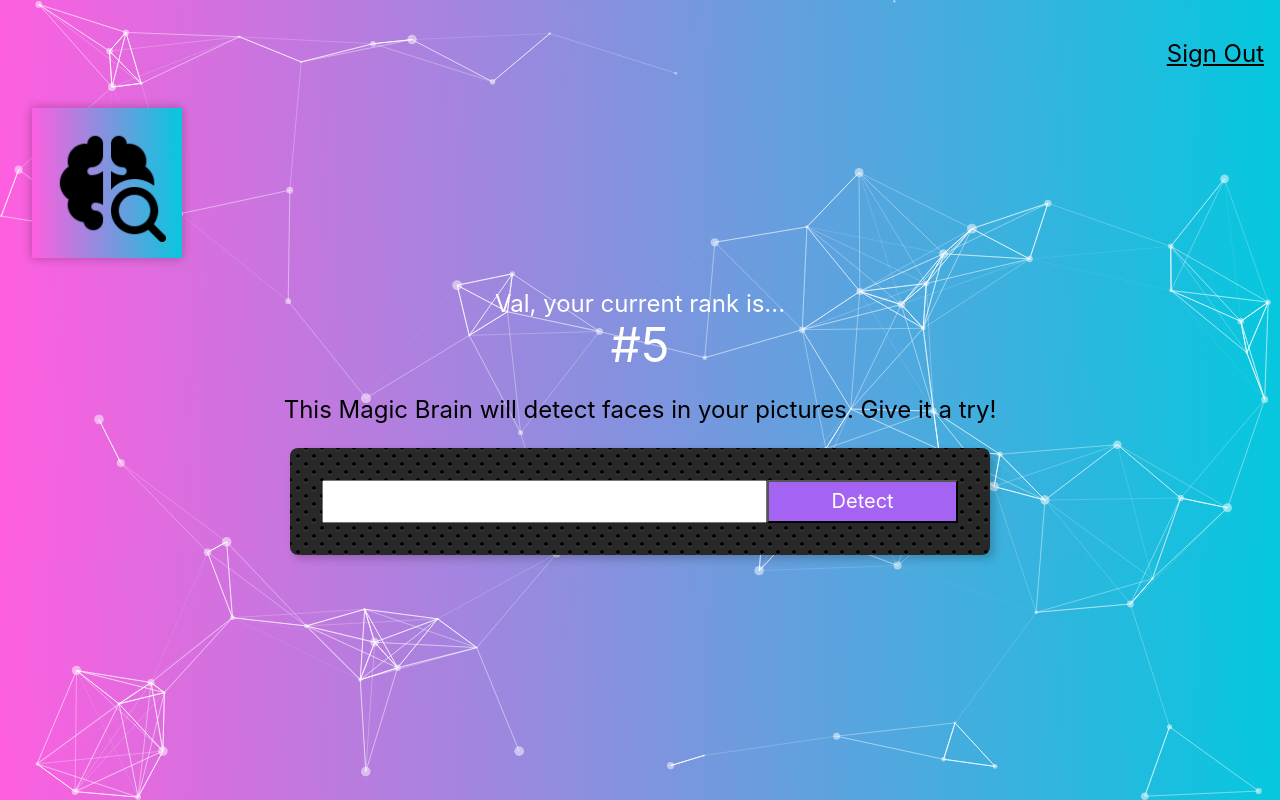
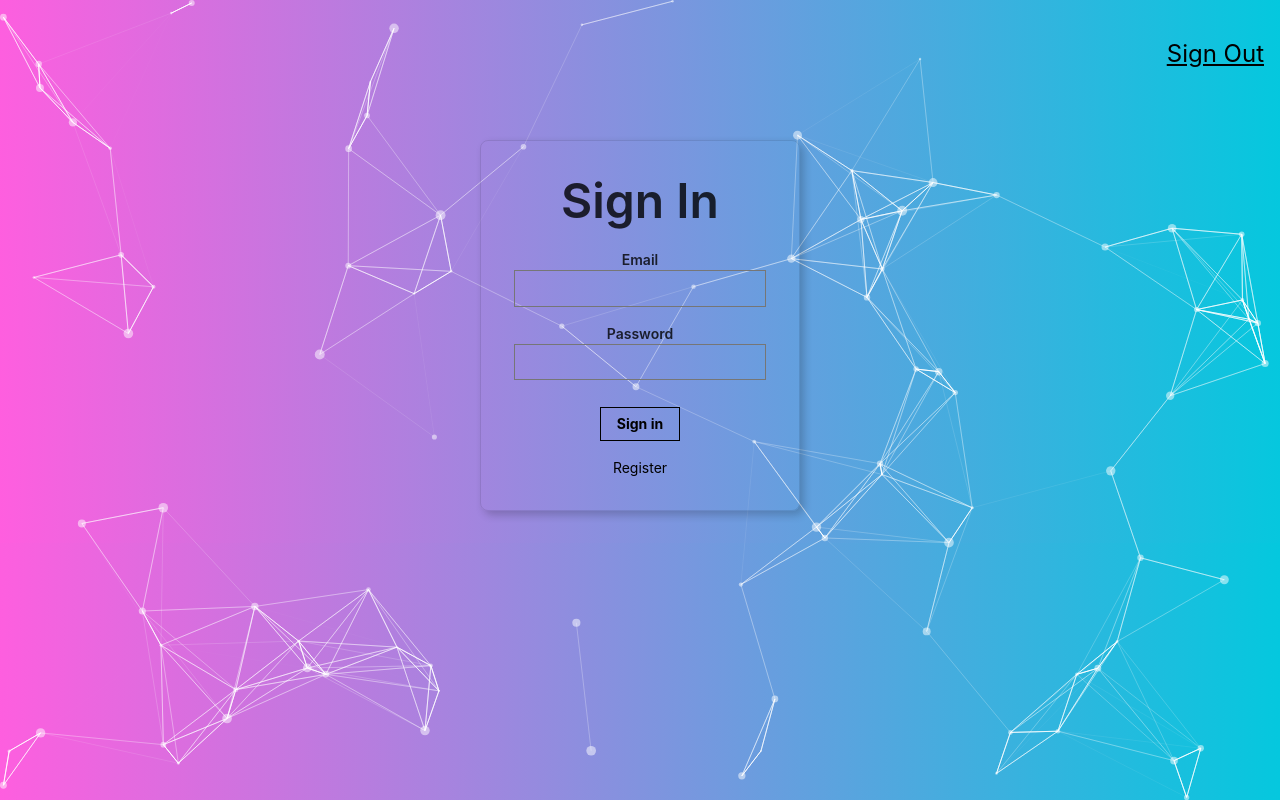
Before and after one commit to valesalh/smart-brain-react, a React (Create React App) app: page / in a window 1280 px wide. Built offline with nearby package versions, Linux system fonts and the light colour scheme.

Commit message:
Added signin component

```diff
--- a/src/App.js
+++ b/src/App.js
@@ -6,6 +6,7 @@
 import Rank from './components/Rank/Rank';
 import ParticlesComponent from './components/Particles/ParticlesComponent';
 import FaceRecognition from './components/FaceRecognition/FaceRecognition';
+import Signin from './components/Signin/Signin';
 
 const makeClarifaiRequest = (imageURL) => {
     // Your PAT (Personal Access Token) can be found in the portal under Authentification
@@ -55,6 +56,8 @@
             input: "",
             imageURL: "",
             box: {},
+            route: "signin",
+
         }
     }
 
@@ -90,11 +93,19 @@
         .catch(err => console.log(err));
     }
 
+    onRouteChange = (route) => {
+        this.setState({route});
+    }
+
     render() {
         return (
             <div className="App">
                 <ParticlesComponent />
-                <Navigation />
+                <Navigation onRouteChange={this.onRouteChange} />
+                {
+                    this.state.route === 'signin'
+                    ? <Signin onRouteChange={this.onRouteChange} />
+                    : <div>
                     <Logo />
                     <Rank />
                     <ImageLinkForm
@@ -106,6 +117,9 @@
                         imageURL={this.state.imageURL}
                     />
                 </div>
+                }
+
+            </div>
         );
     }
 }
--- a/src/components/Navigation/Navigation.js
+++ b/src/components/Navigation/Navigation.js
@@ -1,9 +1,9 @@
 import React from "react";
 
-const Navigation = () => {
+const Navigation = ({onRouteChange}) => {
     return (
         <nav style={{display: 'flex', justifyContent: 'flex-end'}}>
-            <p className='f3 link dim black underline pa3 pointer'>Sign Out</p>
+            <p onClick={() => onRouteChange('signin')} className='f3 link dim black underline pa3 pointer'>Sign Out</p>
         </nav>
     );
 }
--- /dev/null
+++ b/src/components/Signin/Signin.js
@@ -0,0 +1,34 @@
+const Signin = ( {onRouteChange} ) => {
+    return (
+        <article className="br3 ba b--black-10 mv4 w-100 w-50-m w-25-l mw6 shadow-5  center">
+            <main className="pa4 black-80">
+            <form className="measure">
+                <fieldset id="sign_up" className="ba b--transparent ph0 mh0">
+                <legend className="f1 fw6 ph0 mh0 center">Sign In</legend>
+                <div className="mt3">
+                    <label className="db fw6 lh-copy f6" for="email-address">Email</label>
+                    <input className="pa2 input-reset ba bg-transparent hover-bg-black hover-white w-100" type="email" name="email-address"  id="email-address" />
+                </div>
+                <div className="mv3">
+                    <label className="db fw6 lh-copy f6" for="password">Password</label>
+                    <input className="b pa2 input-reset ba bg-transparent hover-bg-black hover-white w-100" type="password" name="password"  id="password" />
+                </div>
+                </fieldset>
+                <div className="">
+                <input
+                onClick={() => onRouteChange('home')}
+                className="b ph3 pv2 input-reset ba b--black bg-transparent grow pointer f6 dib"
+                type="submit"
+                value="Sign in" />
+                </div>
+                <div className="lh-copy mt3">
+                <a href="#0" className="f6 link dim black db">Register</a>
+                </div>
+            </form>
+            </main>
+        </article>
+    );
+
+}
+
+export default Signin;
```
Also changed, not shown: 1 other file (tests, documents, lock files or other folders). Lines whose indentation alone changed are shown as unchanged.
